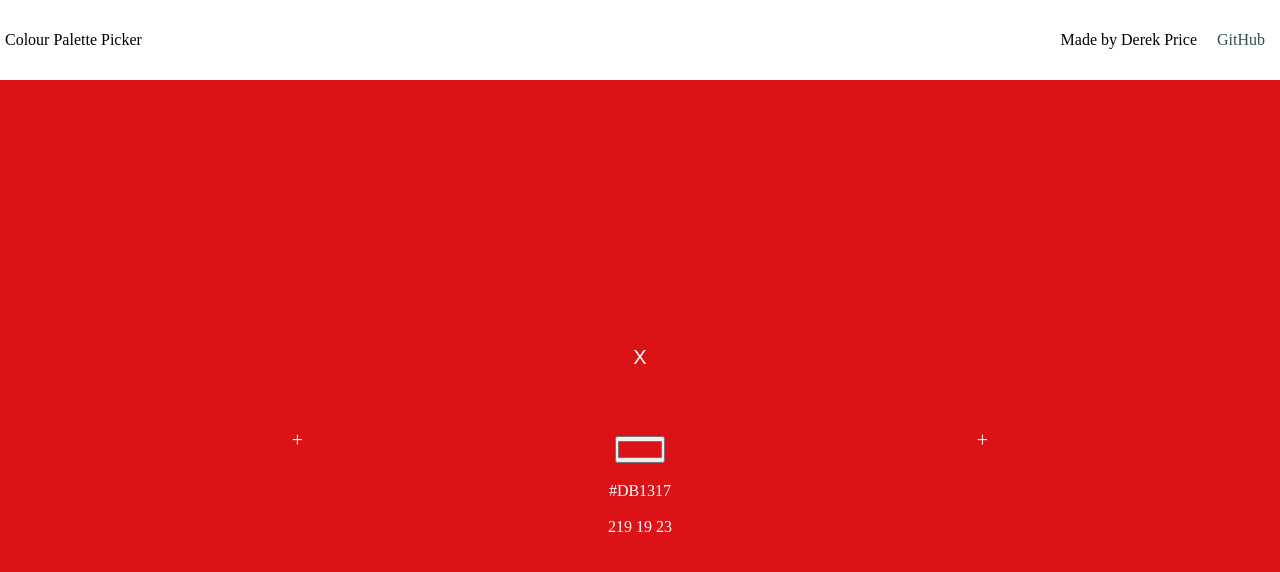
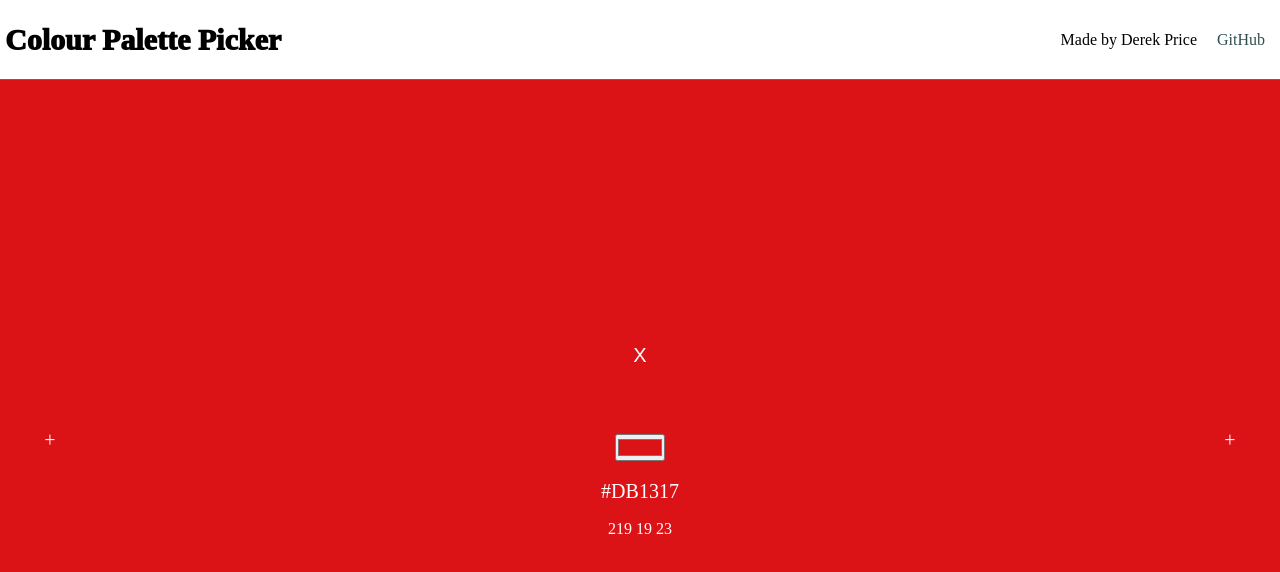
Before and after one commit to DerekPixel/colour-palette-picker, a React (Create React App) app: page / in a window 1280 px wide. Shown: the top 572 px of the page. Built offline with nearby package versions, Linux system fonts and the light colour scheme.

Commit message:
made things look nice

```diff
--- a/src/App.css
+++ b/src/App.css
@@ -53,6 +53,7 @@ box-sizing: border-box;
 
 body {
   height: 100vh;
+  overflow-x: hidden;
 }
 
 #root {
@@ -71,10 +72,17 @@ HEADER
 
 header {
   align-items: center;
+  border-bottom: 1px solid rgba(0, 0, 0, 0.6);
   display: flex;
   height: 10%;
   justify-content: space-between;
   padding: 5px;
+}
+
+h1 {
+  /* color: rgb(10, 75, 200); */
+  font-size: 30px;
+  font-weight: 1000;
 }
 
 .creds-div {
@@ -101,7 +109,6 @@ MAIN
 .colour-column {
   align-items: center;
   display: flex;
-  /* flex-direction: column; */
   justify-content: space-between;
 }
 
@@ -109,8 +116,24 @@ MAIN
   align-items: center;
   display: flex;
   flex-direction: column;
+  height: 100%;
   justify-content: center;
+  position: relative;
   width: 90px;
+}
+
+.colour-column-inner-btns {
+  align-items: center;
+  display: flex;
+  flex-direction: column;
+}
+
+.colour-column-inner-text {
+  align-items: center;
+  bottom: 10px;
+  display: flex;
+  flex-direction: column;
+  position: absolute;
 }
 
 .colour-column-item {
@@ -120,41 +143,6 @@ MAIN
 .colour-column-item-input {
   padding: 0;
   margin: 10px 0;
-}
-
-.btn-delete {
-  background-color: transparent;
-  border: none;
-  font-size: 20px;
-  height: 20px;
-  padding: 0;
-  width: 20px;
-}
-
-.btn-shades {
-  background-color: transparent;
-  border: none;
-  /* background: url('https://api.iconify.design/heroicons-outline:view-list.svg') no-repeat center center / contain; */
-  font-size: 30px;
-  height: 30px;
-  padding: 0;
-  width: 30px;
-}
-
-.btn-new-colour {
-  align-items: center;
-  background-color: transparent;
-  border: none;
-  display: flex;
-  flex-grow: 1;
-  font-size: 20px;
-  height: 100%;
-  justify-content: center;
-}
-
-.btn-new-colour:hover {
-  background-image: linear-gradient(45deg, rgba(255, 255, 255, 0.1), rgba(0, 0, 0, 0.1), transparent);
-  cursor: pointer;
 }
 
 .shades {
@@ -180,6 +168,54 @@ MAIN
 
 .shade-text:hover {
   opacity: 1;
+}
+
+.hex-text {
+  font-size: 20px;
+}
+
+/*
+=========================================
+BUTTONS
+=========================================
+*/
+
+
+.btn-delete {
+  background-color: transparent;
+  border: none;
+  font-size: 20px;
+  height: 20px;
+  padding: 0;
+  width: 20px;
+}
+
+.btn-shades {
+  background-color: transparent;
+  border: none;
+  font-size: 30px;
+  height: 30px;
+  padding: 0;
+  width: 30px;
+}
+
+.btn-new-colour {
+  align-items: center;
+  background-color: transparent;
+  border: none;
+  display: flex;
+  /* flex-grow: 1; */
+  font-size: 20px;
+  height: 20%;
+  justify-content: center;
+  transition: 0.2s all;
+  width: 100px;
+}
+
+.btn-new-colour:hover {
+  /* background-image: linear-gradient(45deg, rgba(255, 255, 255, 0.1), rgba(0, 0, 0, 0.1), transparent); */
+  cursor: pointer;
+  font-size: 30px;
 }
 
 /*
@@ -222,19 +258,21 @@ TOOLTIPS
 /* Tooltip text */
 .tooltip .tooltiptext {
   visibility: hidden;
-  width: 120px;
-  background-color: #555;
+  width: 160px;
+  background-color: black;
   color: #fff;
   text-align: center;
   padding: 5px 0;
   border-radius: 6px;
+
+  font-size: 14px;
 
   /* Position the tooltip text */
   position: absolute;
   z-index: 1;
   bottom: 125%;
   left: 50%;
-  margin-left: -60px;
+  margin-left: -80px;
 
   /* Fade in tooltip */
   opacity: 0;
@@ -250,7 +288,7 @@ TOOLTIPS
   margin-left: -5px;
   border-width: 5px;
   border-style: solid;
-  border-color: #555 transparent transparent transparent;
+  border-color: black transparent transparent transparent;
 }
 
 /* Show the tooltip text when you mouse over the tooltip container */
```
